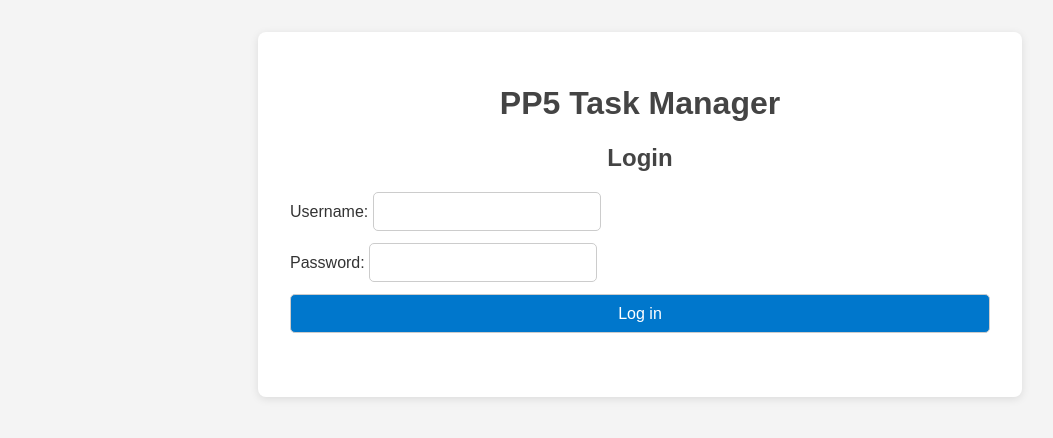
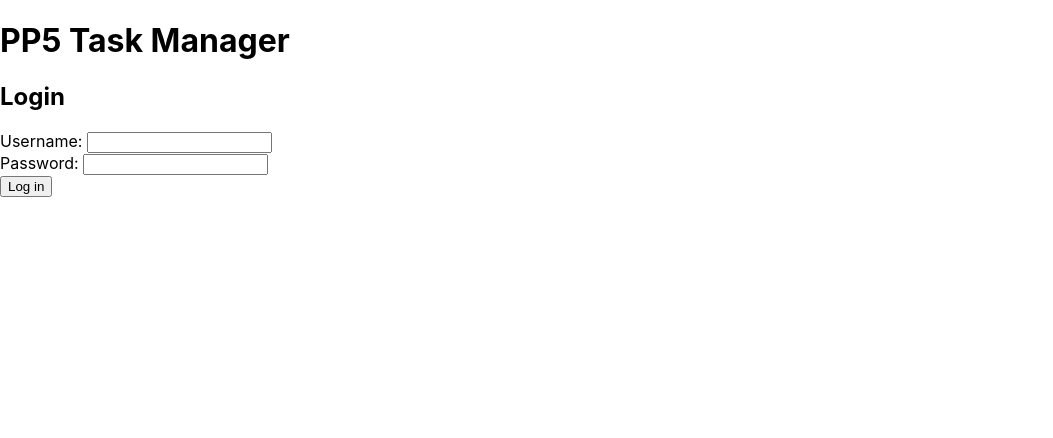
Before and after one commit to AndyLang81/pp5-frontend, a React (Create React App) app: page / in a window 1280 px wide. Shown: the top 438 px of the page, without its empty margins (0-1053 px from the left). Built offline with nearby package versions, Linux system fonts and the light colour scheme.

Commit message:
Add persistent login using localStorage and logout button

```diff
--- a/src/App.js
+++ b/src/App.js
@@ -1,18 +1,19 @@
-import './App.css';
-import React, { useState } from 'react';
+import React, { useState, useEffect } from 'react';
 import Login from './Login';
 import TaskList from './TaskList';
 
 function App() {
-  const [token, setToken] = useState(null); // Stores the user's access token
+  const [token, setToken] = useState(() => localStorage.getItem('token'));
 
-  // Called after successful login to store the token
+  // Save token to localStorage on login
   const handleLogin = (newToken) => {
+    localStorage.setItem('token', newToken);
     setToken(newToken);
   };
 
-  // Log the user out by clearing the token
+  // Logout clears token
   const handleLogout = () => {
+    localStorage.removeItem('token');
     setToken(null);
   };
 
@@ -20,17 +21,13 @@ function App() {
     <div className="App">
       <h1>PP5 Task Manager</h1>
 
-      {/* If logged in, show logout button and task list */}
-      {token ? (
+      {!token ? (
+        <Login onLogin={handleLogin} />
+      ) : (
         <>
-          <button onClick={handleLogout} style={{ marginBottom: '1em' }}>
-            Log Out
-          </button>
+          <button onClick={handleLogout}>Log out</button>
           <TaskList token={token} />
         </>
-      ) : (
-        // If not logged in, show the login screen
-        <Login onLogin={handleLogin} />
       )}
     </div>
   );
```
